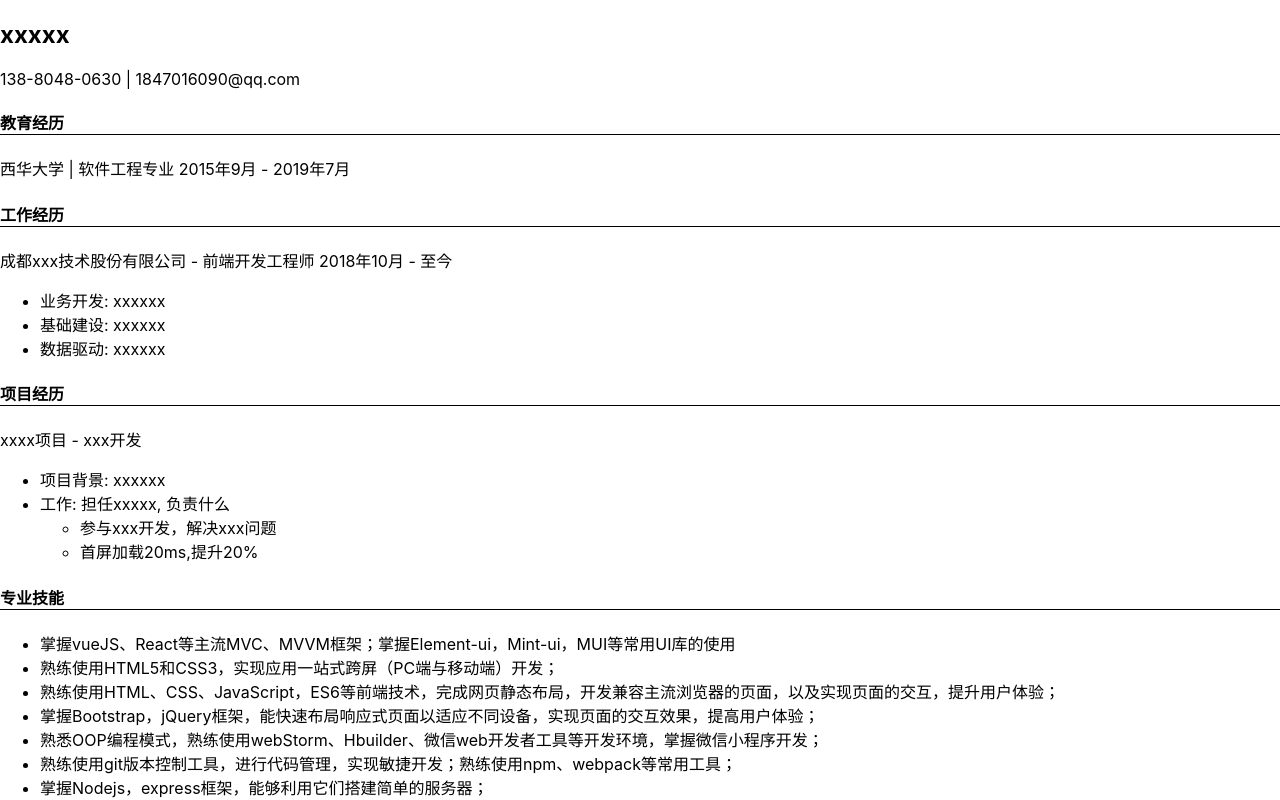
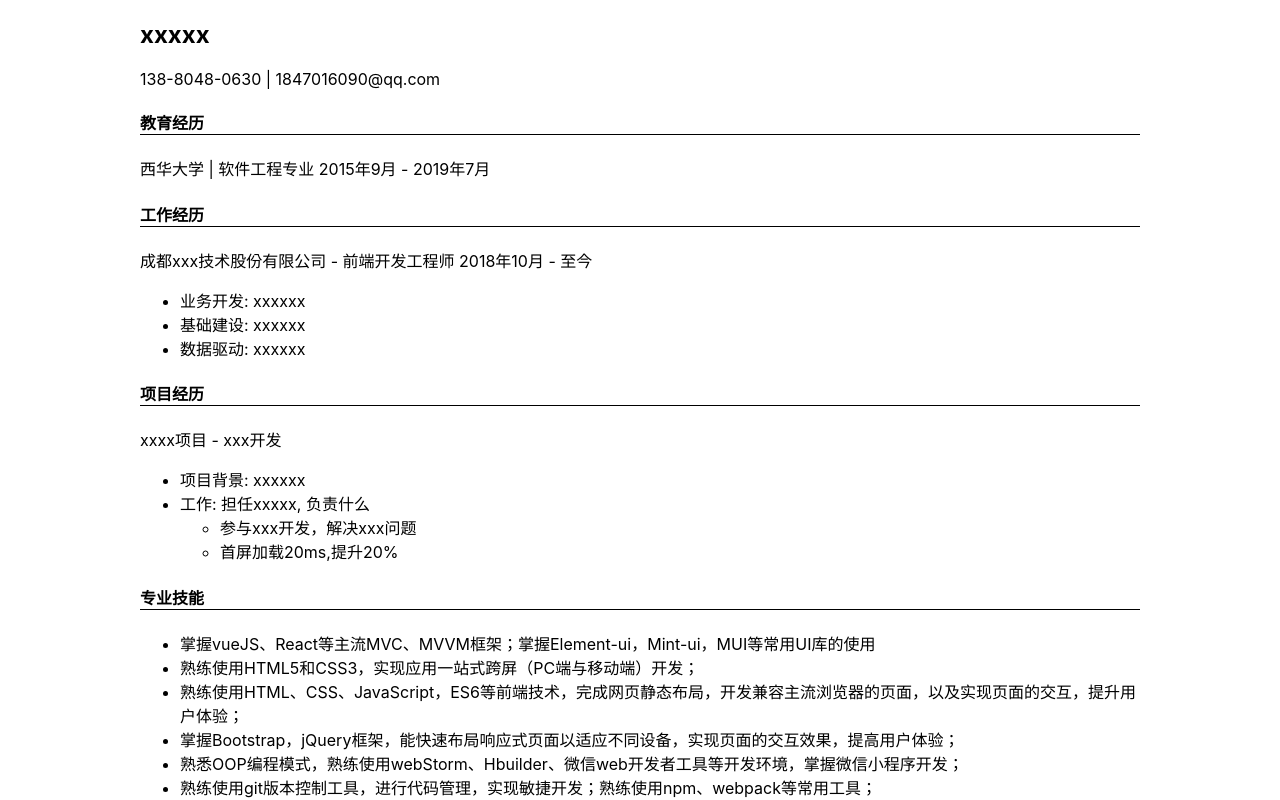
Before and after one commit to 1847016090/testGithubActions, a React (Create React App) app: page / in a window 1280 px wide. Shown: the top 800 px of the page. Built offline with nearby package versions, Linux system fonts and the light colour scheme.

Commit message:
fix: fix cv

```diff
--- a/src/App.css
+++ b/src/App.css
@@ -1,5 +1,12 @@
+
+#root {
+  display: flex;
+  justify-content: center;
+}
+
 .cv {
   height: 100%;
+  width: 1000px;
 }
 
 .cv .header-title {
```
